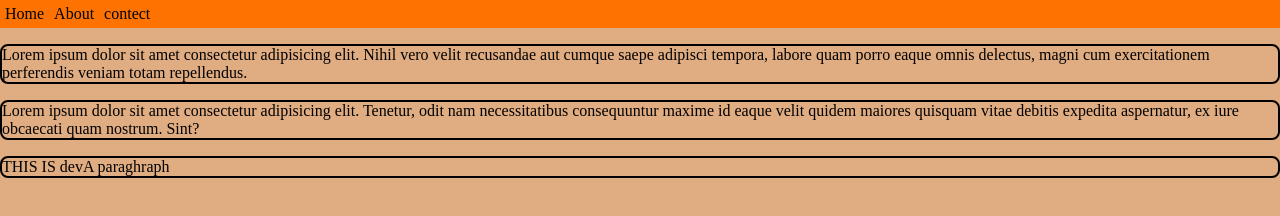
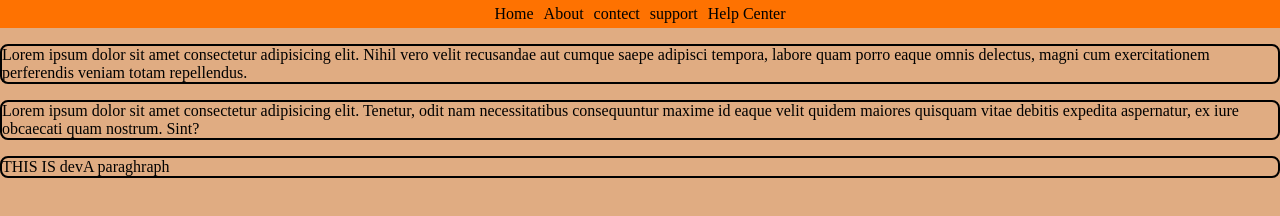
Before and after one commit to laxmankumawat3/demo-website, a plain HTML site: page index.html in a window 1280 px wide. Drawn offline with Linux system fonts and the light colour scheme.

Commit message:
Navbar updated

```diff
--- a/index.css
+++ b/index.css
@@ -1,10 +1,14 @@
 nav{
     display: flex;
+
+    justify-content: center;
+    align-items: center;
     background-color: rgb(254, 114, 1);
 
 }
 nav div{
     padding: 5px;
+
 }
 body{
     margin : 0px;
--- a/index.html
+++ b/index.html
@@ -12,6 +12,8 @@
     <div>Home</div>
     <div>About</div>
     <div>contect</div>
+    <div>support</div>
+    <div>Help Center</div>
  </nav>
 <p>Lorem ipsum dolor sit amet consectetur adipisicing elit. Nihil vero velit recusandae aut cumque saepe adipisci tempora, labore quam porro eaque omnis delectus, magni cum exercitationem perferendis veniam totam repellendus.</p>
 <p>Lorem ipsum dolor sit amet consectetur adipisicing elit. Tenetur, odit nam necessitatibus consequuntur maxime id eaque velit quidem maiores quisquam vitae debitis expedita aspernatur, ex iure obcaecati quam nostrum. Sint?</p>
```
